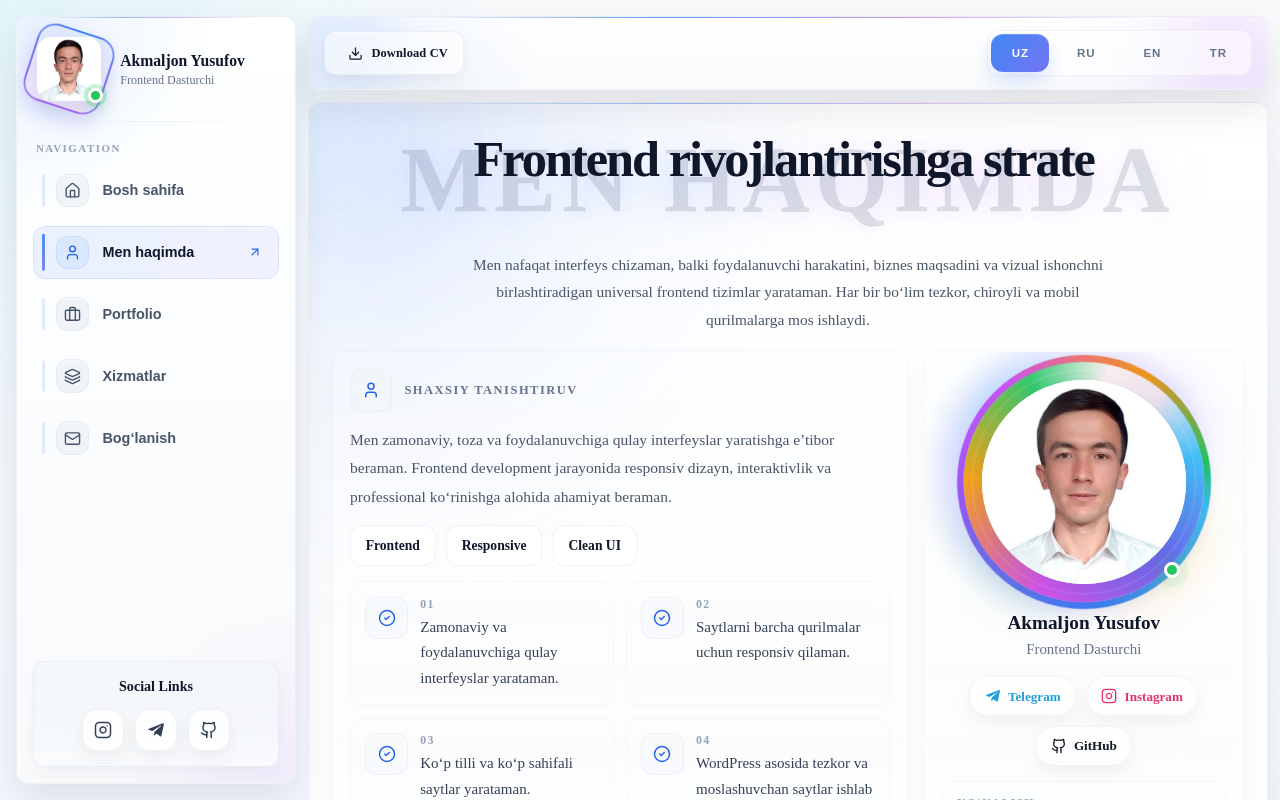
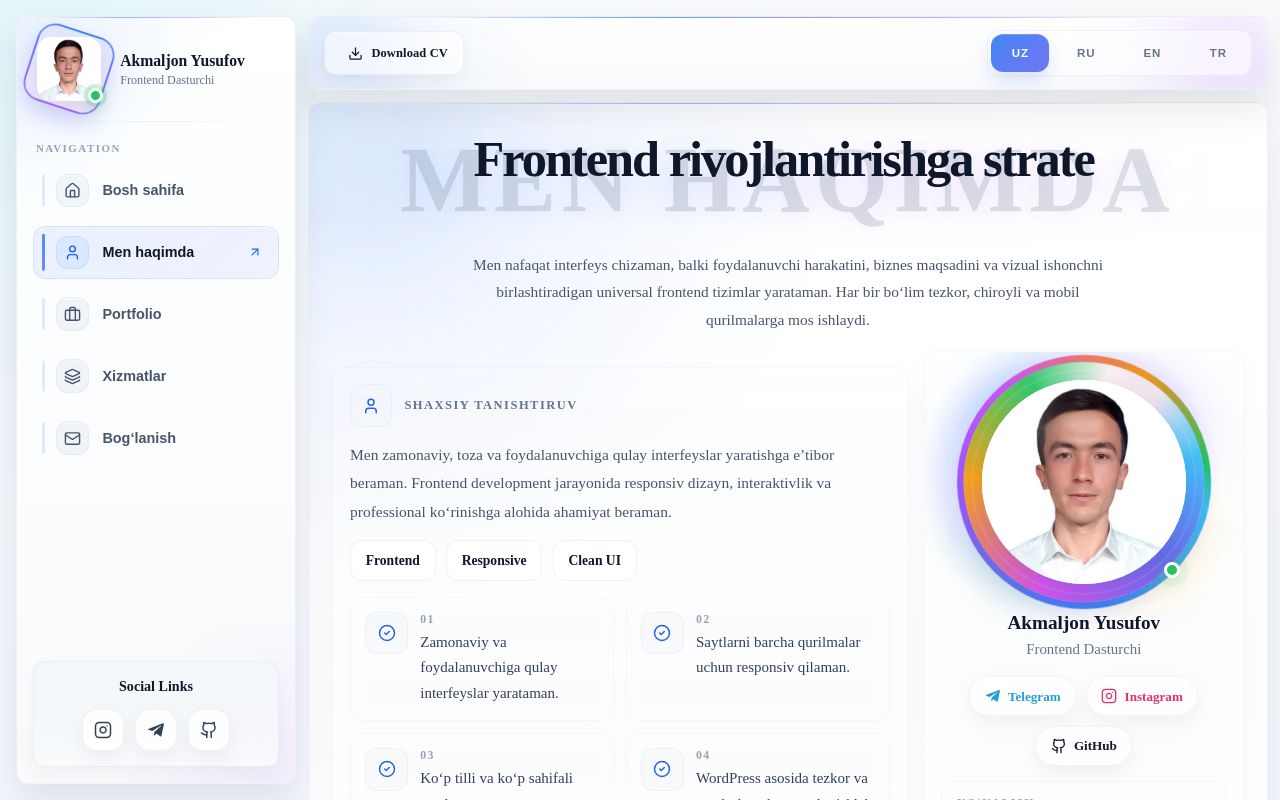
Before and after one commit to AkmaljonYusupov/Portfolio, a React app: page / in a window 1280 px wide. Both pictures are taken after a click on the button "Men haqimda". Shown: the top 800 px of the page. Built offline with nearby package versions, Linux system fonts and the light colour scheme; the HTML template or start-up script is replaced by a standard one.

Commit message:
About me

```diff
--- a/src/components/sections/AboutSection.module.scss
+++ b/src/components/sections/AboutSection.module.scss
@@ -322,6 +322,7 @@
 .infoCardLarge,
 .detailMainCard,
 .skillsSection {
+  margin-top: 0.95rem;
   padding: 1.05rem;
 }
 
```
